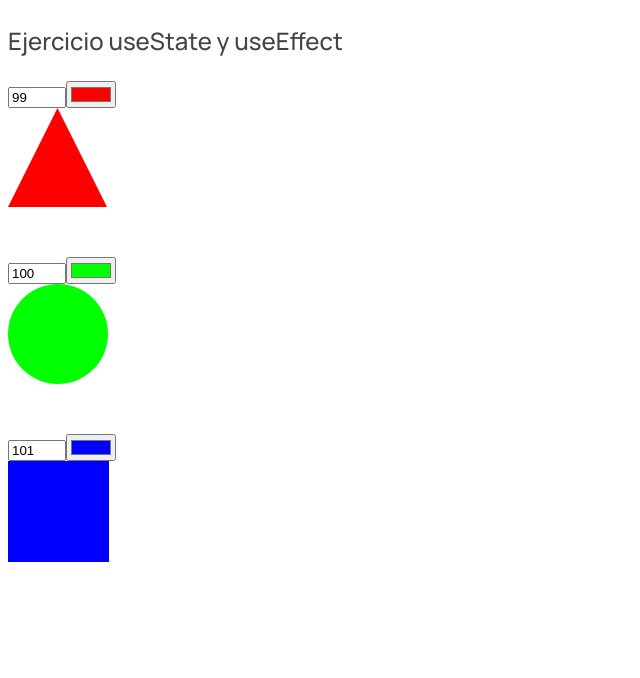
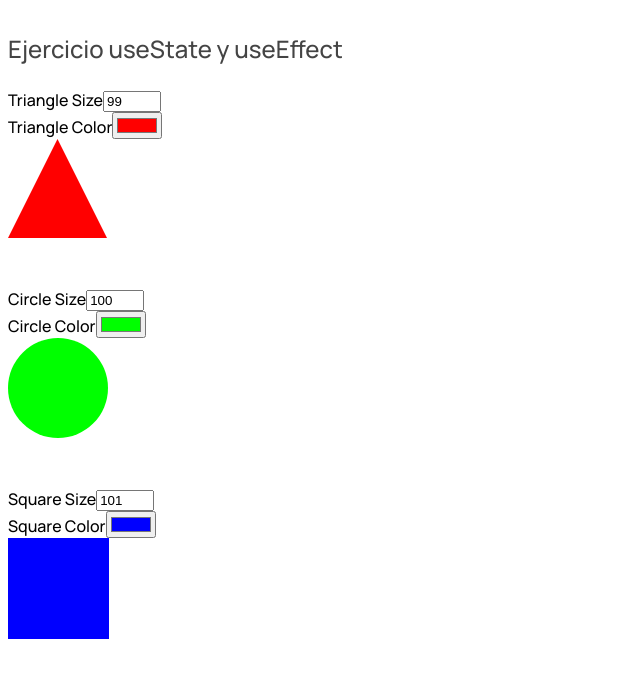
Before and after one commit to eliashz/ReactAvanzado-Modulo2, a React (Vite) app: page / in a window 1280 px wide. Shown: the top 678 px of the page, without its empty margins (0-640 px from the left). Built offline with nearby package versions, Linux system fonts and the light colour scheme.

Commit message:
Label added

```diff
--- a/src/App.jsx
+++ b/src/App.jsx
@@ -11,7 +11,7 @@ function App() {
   })
 
   return (
-    <div style={{ fontFamily: "'Manrope', sans-serif" }}>
+    <div style={{ fontFamily: "'Manrope', sans-serif", display: 'flex', flexDirection: 'column' }}>
       <Text fontSize={dimensions.xl}>Ejercicio useState y useEffect</Text>
       <div>
         <Selector
--- a/src/components/atoms/Input.jsx
+++ b/src/components/atoms/Input.jsx
@@ -6,7 +6,6 @@ const Input = ({ type, style, min, setValue, value }) => {
 }
 
 Input.propTypes = {
-  children: PropTypes.node.isRequired,
   type: PropTypes.string.isRequired,
   min: PropTypes.string,
   style: PropTypes.object,
--- /dev/null
+++ b/src/components/atoms/Label.jsx
@@ -0,0 +1,12 @@
+import React from 'react'
+import PropTypes from 'prop-types'
+
+const Label = ({ children }) => {
+  return <label>{children}</label>
+}
+
+Label.propTypes = {
+  children: PropTypes.node.isRequired,
+}
+
+export default Label
--- a/src/components/atoms/index.js
+++ b/src/components/atoms/index.js
@@ -1,3 +1,4 @@
 export { default as Figure } from './Figure'
 export { default as Input } from './Input'
+export { default as Label } from './Label'
 export { default as Text } from './Text'
--- a/src/components/molecules/Selector.jsx
+++ b/src/components/molecules/Selector.jsx
@@ -1,6 +1,6 @@
 import React, { useState } from 'react'
 import useEqual from '../../hooks/useEqual'
-import { Figure, Input } from '../atoms'
+import { Figure, Input, Label } from '../atoms'
 import PropTypes from 'prop-types'
 
 const Selector = ({ shape, shapeSize, shapeColor, setFigures, figures }) => {
@@ -10,13 +10,15 @@ const Selector = ({ shape, shapeSize, shapeColor, setFigures, figures }) => {
   useEqual(setFigures, figures, shape, size, color)
 
   return (
-    <div style={{ marginBottom: '50px' }}>
-      <Input type='number' style={{ width: '50px' }} min='1' value={size} setValue={setSize}>
+    <div style={{ marginBottom: '50px', display: 'flex', flexDirection: 'column' }}>
+      <Label>
         {shape} Size
-      </Input>
-      <Input type='color' setValue={setColor} value={color}>
+        <Input type='number' style={{ width: '50px' }} min='1' value={size} setValue={setSize}></Input>
+      </Label>
+      <Label>
         {shape} Color
-      </Input>
+        <Input type='color' setValue={setColor} value={color}></Input>
+      </Label>
       <Figure shape={shape} shapeSize={size} shapeColor={color} />
     </div>
   )
```
